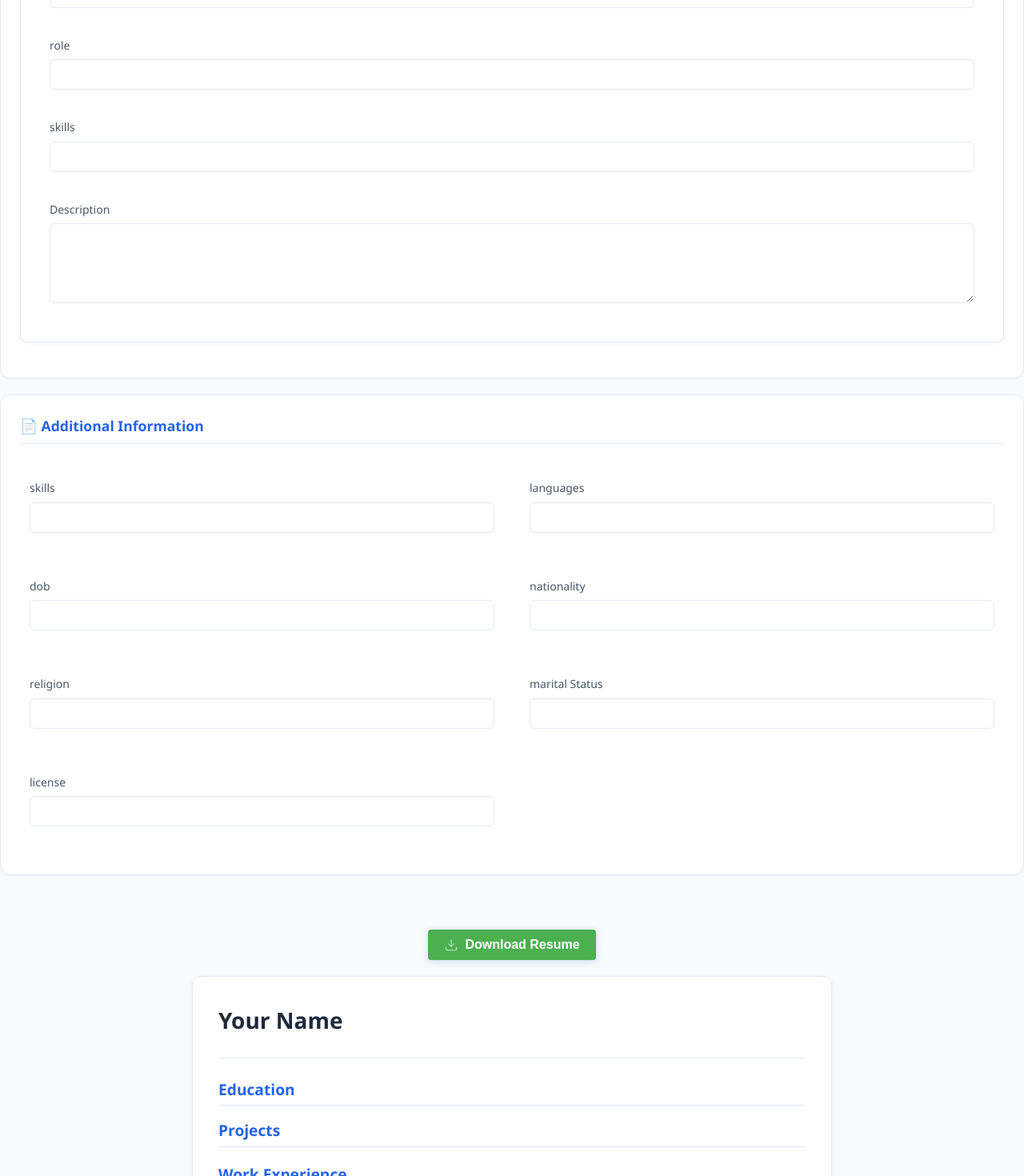
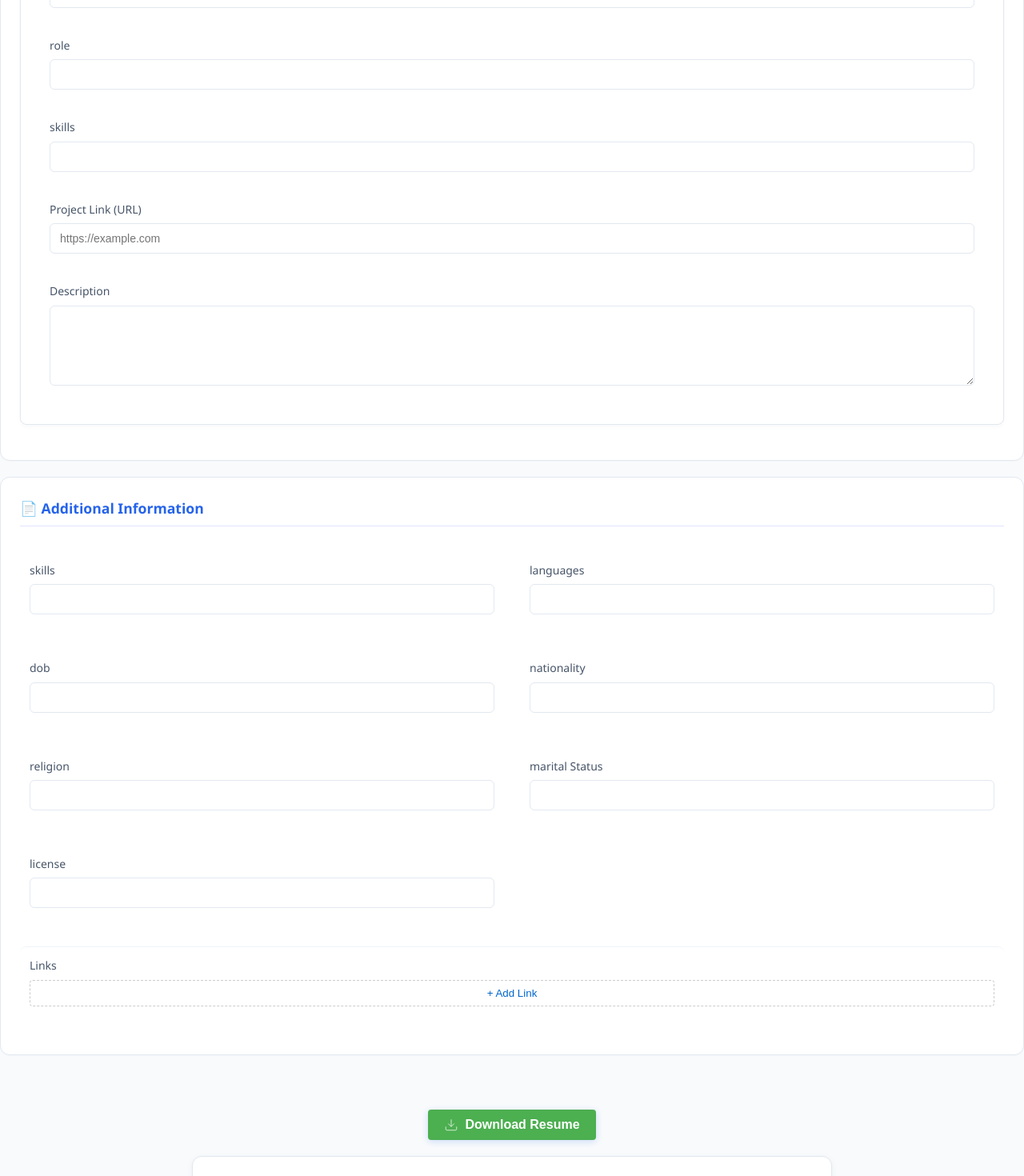
Before and after one commit to HSA-ATTOCK/react-resume-builder, a React (Vite) app: page / in a window 1280 px wide. Shown: the part 2100-3570 px from the top of the page at 80% size. Built offline with nearby package versions, Linux system fonts and the light colour scheme.

Commit message:
Update ResumeForm.jsx
Education and project section update separation, numbers and added link box in project and also link section about linked, github and other links that we can add in our resume and also added the justify alignment for downloaded pdf.

```diff
--- a/src/components/ResumeForm.jsx
+++ b/src/components/ResumeForm.jsx
@@ -44,6 +44,29 @@ function ResumeForm({ formData, setFormData }) {
     },
     [setFormData]
   );
+
+  const addNewLink = () => {
+    setFormData((prev) => ({
+      ...prev,
+      links: [...(prev.links || []), { url: "" }],
+    }));
+  };
+
+  const removeLink = (index) => {
+    setFormData((prev) => ({
+      ...prev,
+      links: prev.links?.filter((_, i) => i !== index),
+    }));
+  };
+
+  const handleLinkChange = (index, value) => {
+    setFormData((prev) => ({
+      ...prev,
+      links: prev.links?.map((link, i) =>
+        i === index ? { ...link, url: value } : link
+      ),
+    }));
+  };
 
   const updateNestedArray = useCallback(
     (section, index, key, value) => {
@@ -347,6 +370,7 @@ function ResumeForm({ formData, setFormData }) {
                   role: "",
                   description: "",
                   skills: "",
+                  link: "",
                 })
               }
               className="btn-link"
@@ -371,12 +395,26 @@ function ResumeForm({ formData, setFormData }) {
                     id={`${field}-${i}`}
                     value={proj[field]}
                     onChange={(e) =>
-                      updateNestedArray("projects", i, field, e.target.value)
+                      updateNestedArray("projects", i, "field", e.target.value)
                     }
                     className="input"
                   />
                 </div>
               ))}
+              {/* Link Input Field (stays in form) */}
+              <div className="form-group">
+                <label htmlFor={`link-${i}`}>Project Link (URL)</label>
+                <input
+                  id={`link-${i}`}
+                  type="url"
+                  value={proj.link || ""}
+                  onChange={(e) =>
+                    updateNestedArray("projects", i, "link", e.target.value)
+                  }
+                  className="input"
+                  placeholder="https://example.com"
+                />
+              </div>
               <div className="form-group">
                 <label htmlFor={`description-${i}`}>Description</label>
                 <textarea
@@ -394,6 +432,7 @@ function ResumeForm({ formData, setFormData }) {
                   rows={3}
                 />
               </div>
+              {/* Removed the clickable link box from form */}
             </div>
           ))}
         </section>
@@ -416,6 +455,37 @@ function ResumeForm({ formData, setFormData }) {
                 />
               </div>
             ))}
+
+            {/* Links Management Section */}
+            <div className="form-group full-width">
+              <label>Links</label>
+              {formData.links?.map((link, index) => (
+                <div key={index} className="link-item">
+                  <input
+                    type="url"
+                    value={link.url || ""}
+                    onChange={(e) => handleLinkChange(index, e.target.value)}
+                    className="input"
+                    placeholder="https://example.com"
+                  />
+                  <button
+                    type="button"
+                    onClick={() => removeLink(index)}
+                    className="remove-link-btn"
+                    aria-label="Remove link"
+                  >
+                    ✖
+                  </button>
+                </div>
+              ))}
+              <button
+                type="button"
+                onClick={addNewLink}
+                className="add-link-btn"
+              >
+                + Add Link
+              </button>
+            </div>
           </div>
         </section>
       </form>
```
